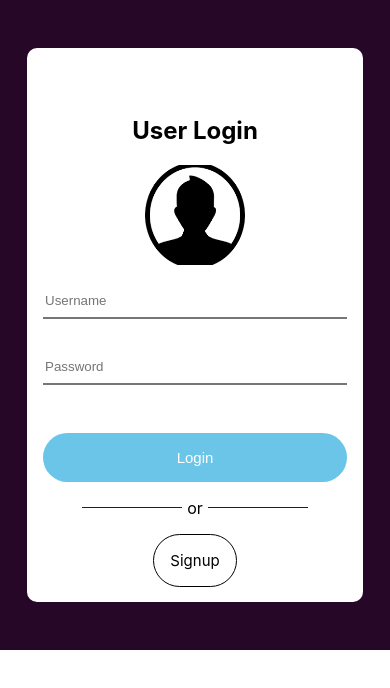
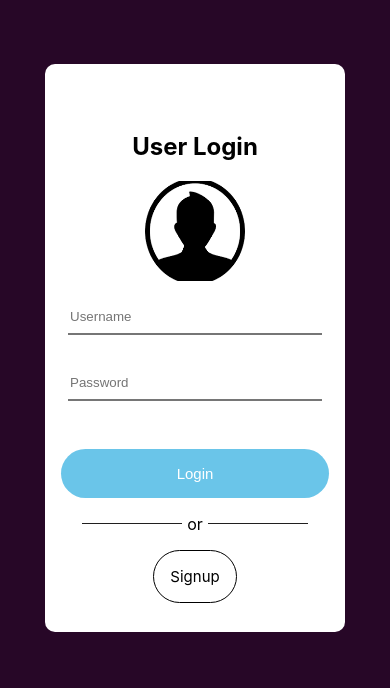
Before and after one commit to jishnunpp/mykare-task, a React (Create React App) app: page / in a window 390 px wide. Shown: the top 688 px of the page. Built offline with nearby package versions, Linux system fonts and the light colour scheme.

Commit message:
reponsive  updated

```diff
--- a/src/components/login/login.css
+++ b/src/components/login/login.css
@@ -1,12 +1,14 @@
 .login{
     display: flex;
     justify-content: center;
+    height: 750px;
     background-color: rgb(39, 7, 39);
     }
     .login-form{
         background-color: white;
         width: 350px;
-        margin: 3rem;
+        height: 520px;
+        margin:  2rem 0 ;
         padding: 3rem 0 0 0;
         border-radius: 10px;
     }
@@ -76,3 +78,23 @@
     .orm-btn{
         width: 100%;
     }
+
+    @media screen and (max-width:800px){
+        .login{
+            height: 850px;
+        }
+        .login-form{
+            margin:4rem 0 ;
+        }
+    }
+    @media screen and (max-width:750px){
+
+        .login-form{
+
+            width: 300px;
+        }
+        .login-input{
+            width: 250px;
+        }
+
+    }
```
Also changed, not shown: src/components/login/Login.js (line endings or trailing spaces).
